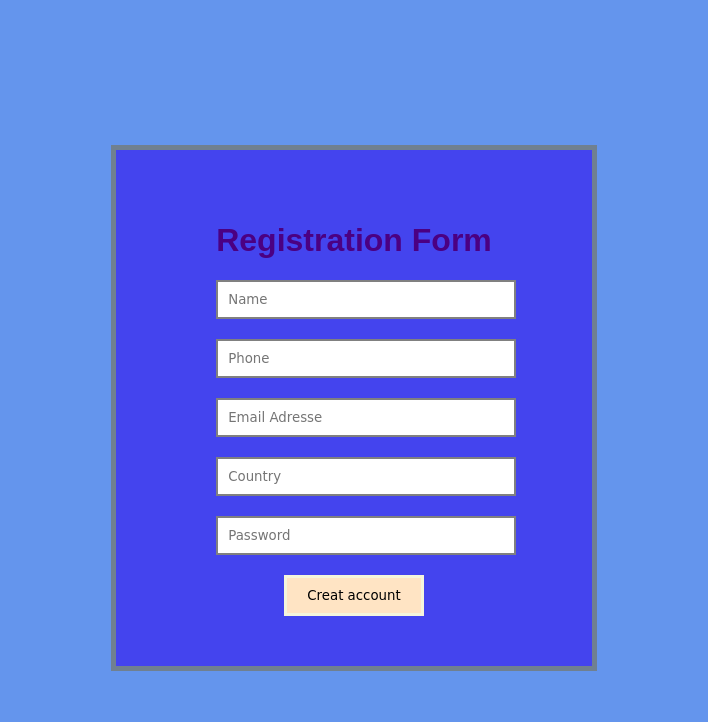
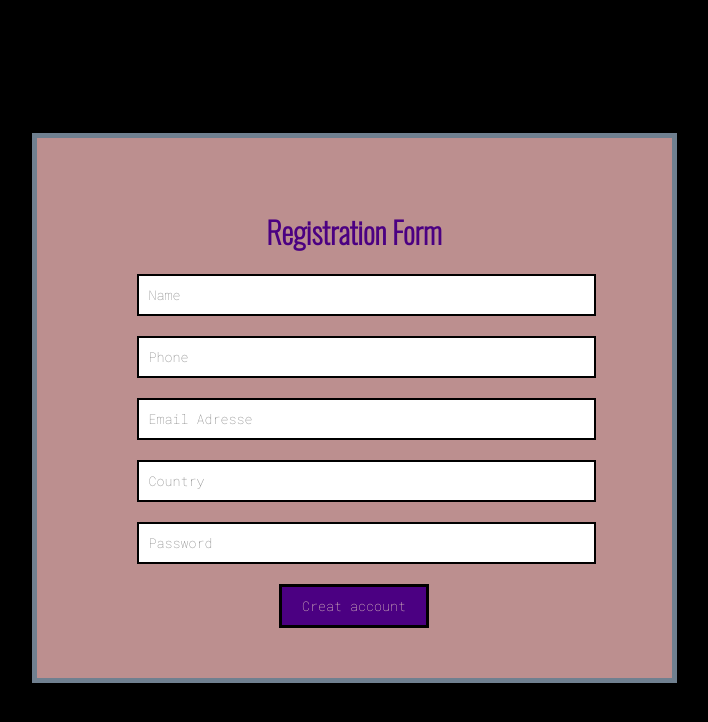
Before and after one commit to BouaikIlham/form-page, a plain HTML site: page index.html in a window 1280 px wide. Shown: the whole page, without its empty margins (286-994 px from the left). Drawn offline with nearby package versions, Linux system fonts and the light colour scheme; a web font is replaced by a local one.

Commit message:
change fonts

```diff
--- a/style.css
+++ b/style.css
@@ -1,32 +1,39 @@
-@import url('https://fonts.googleapis.com/css2?family=Bakbak+One&display=swap');
+@import url('https://fonts.googleapis.com/css2?family=Roboto+Mono:wght@100&display=swap');
+@import url('https://fonts.googleapis.com/css2?family=Oswald:wght@200&display=swap');
 body {
     height: 100vh;
     display: flex;
     justify-content: center;
     align-items: center;
-    background-color: cornflowerblue;
+    background-color: black;
 }
 
 form {
-    background-color: rgb(68, 68, 238);
+    background-color: rosybrown;
     padding: 50px 100px;
     border: 5px solid slategray ;
+    width: 435px;
+
 
 }
 h1 {
     color: indigo;
-    font-family: 30px;
-    font-family: 'Rajdhani', sans-serif;
+    font-size: 30px;
+    font-family: 'Oswald', sans-serif;
+    display: flex;
+    justify-content: center;
+    align-items: center;
+
 }
-
 .text  {
     margin: 20px 0;
+
     }
 .text input {
     width: 100%;
     padding: 10px;
-    border: 2px solid gray;
-    font-family: 'Indie Flower', cursive;
+    border: 2px solid black;
+    font-family: 'Roboto Mono', monospace;
 }
 .btn {
     display: flex;
@@ -35,10 +42,11 @@ h1 {
 }
 .btn input {
     cursor: pointer;
-    background-color: bisque;
-    border: 3px solid beige;
+    background-color: indigo;
+    color: blanchedalmond;
+    border: 3px solid black;
     padding: 10px 20px;
-    font-family: 'Indie Flower', cursive;
+    font-family: 'Roboto Mono', monospace;
 
 }
 
```
